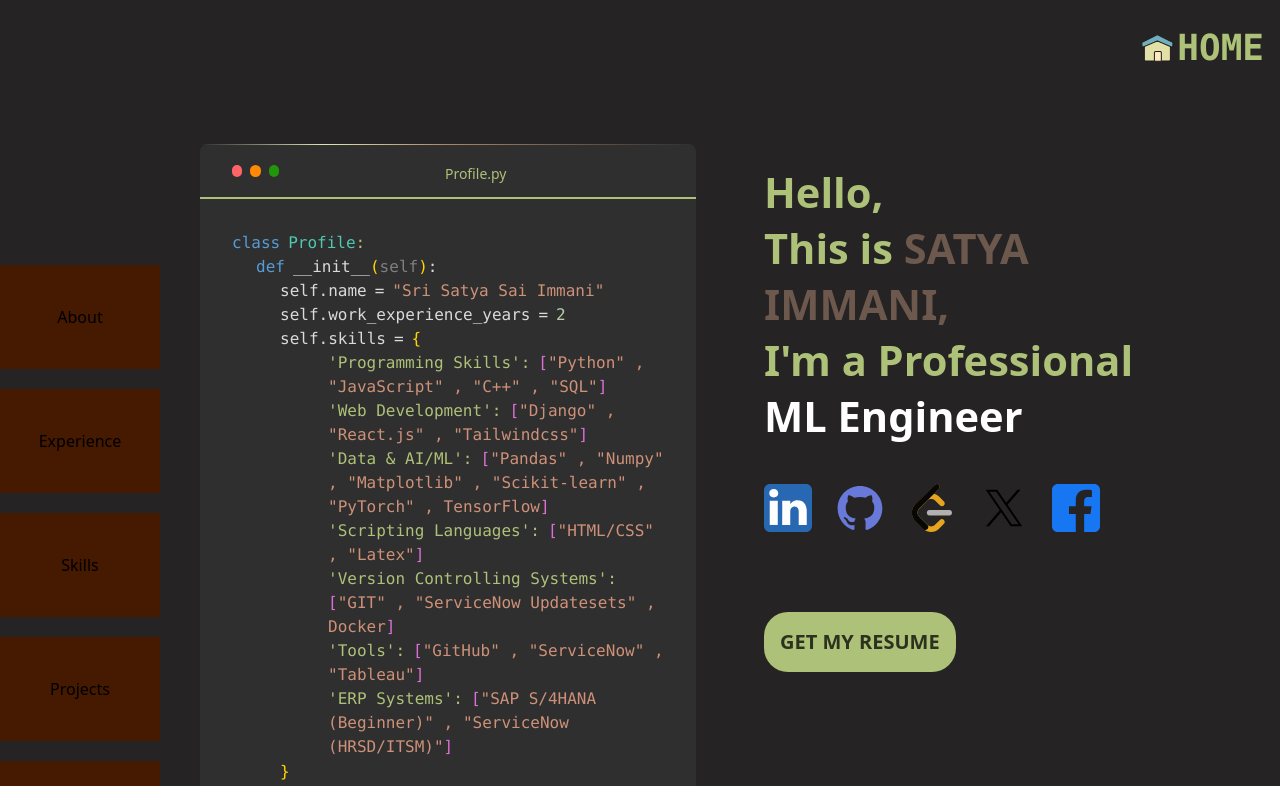
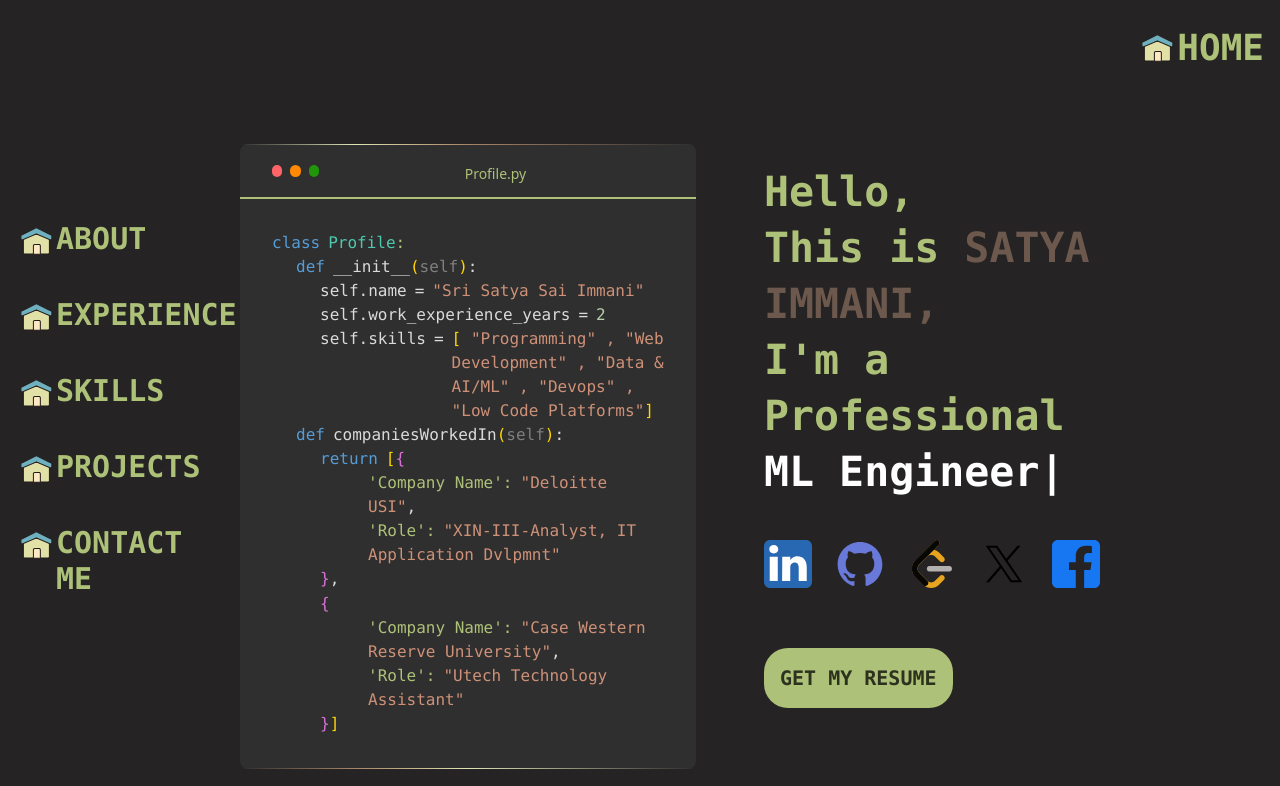
Before and after one commit to Targon-Champ/My-Portfolio, a React (Vite) app in the folder frontend/: page /#/ in a window 1280 px wide. Shown: the top 786 px of the page. Built offline with nearby package versions, Linux system fonts and the light colour scheme.

Commit message:
Updated UI

```diff
--- a/frontend/src/App.jsx
+++ b/frontend/src/App.jsx
@@ -10,7 +10,7 @@ import { HashRouter as Router, Routes, Route } from "react-router-dom";
 const App = () => {
   return (
     <Router>
-      {/* <div className="w-full flex flex-col min-h-screen"> */}
+      <div className="w-full flex flex-col min-h-screen">
         <section className="flex flex-row w-full">
           <section className="w-1/8 min-h-screen">
             <Sidebar></Sidebar>
@@ -22,7 +22,7 @@ const App = () => {
               <Route
                 path="/"
                 element={
-                  <div className="flex-1">
+                  <div className="flex-1 items-center h-screen">
                     <Home />
                   </div>
                 }
@@ -39,8 +39,8 @@ const App = () => {
           </section>
         </section>
 
-        {/* <Footer /> */}
-      {/* </div> */}
+        <Footer />
+      </div>
     </Router>
   );
 };
--- a/frontend/src/components/Sidebar.jsx
+++ b/frontend/src/components/Sidebar.jsx
@@ -1,14 +1,15 @@
 import React from "react";
 import SideButton from "./assets/SideButton";
+import home from './assets/home.svg';
 
 function Sidebar() {
     const sidebuttons = ["About", "Experience", "Skills", "Projects", "Contact Me"];
   return (
     <section className="bg-[#252323] h-full space-y-5 flex flex-col justify-center">
-        <div className="lg:hidden md:hidden"><SideButton content="Home" ></SideButton></div>
+        <div className="lg:hidden md:hidden"><SideButton content={home} text="HOME"/></div>
 
     {sidebuttons.map((item, index)=>(
-        <div id={index}><SideButton content={item}/></div>
+        <div id={index}><SideButton content={home} text={item}/></div>
     ))}
 
     </section>
--- a/frontend/src/components/assets/SideButton.jsx
+++ b/frontend/src/components/assets/SideButton.jsx
@@ -1,10 +1,15 @@
 import React from "react";
 
-function SideButton({ content }) {
+function SideButton({ content, text}) {
   return (
-    <div className="bg-amber-950 w-full p-10 items-center justify-center flex flex-row">
-      {content}
+
+    <div
+      id="HOME"
+      className="flex flex-row px-4 py-2 text-[#ADC178] transition-all duration-300 hover:text-[#6C584C] hover:scale-110 font-bold text-xl lg:text-3xl"
+    >
+      <img src={content} alt="" className="w-10 h-10"/>  <p className="font-mono">{text.toUpperCase()}</p>
     </div>
+
   );
 }
 
--- a/frontend/src/pages/Home.jsx
+++ b/frontend/src/pages/Home.jsx
@@ -28,7 +28,7 @@ const Home = () => {
 
 
   return (
-    <section className="relative flex flex-col items-center justify-between py-4 lg:py-12 px-5 lg:px-10">
+    <section className="mx-10 relative flex flex-col items-center justify-between py-4 lg:py-12 px-5 lg:px-10">
       {showMessage && (
         <div className="fixed inset-0 flex items-center justify-center bg-black bg-opacity-50 z-50">
           <div className="bg-[#F0EAD2] p-6 rounded-lg shadow-xl transform transition-all scale-95 animate-fadeIn">
--- a/frontend/src/pages/assets/Editor.jsx
+++ b/frontend/src/pages/assets/Editor.jsx
@@ -1,56 +1,57 @@
 import React from 'react'
 
 function Editor() {
-    const data = [
-        {
-          skill_type: "'Programming Skills'",
-          skills: [
-            '"Python"',
-            " , ",
-            '"JavaScript"',
-            " , ",
-            '"C++"',
-            " , ",
-            '"SQL"',
-          ],
-        },
-        {
-          skill_type: "'Web Development'",
-          skills: ['"Django"', " , ", '"React.js"', " , ", '"Tailwindcss"'],
-        },
-        {
-          skill_type: "'Data & AI/ML'",
-          skills: [
-            '"Pandas"',
-            " , ",
-            '"Numpy"',
-            " , ",
-            '"Matplotlib"',
-            " , ",
-            '"Scikit-learn"',
-            " , ",
-            '"PyTorch"',
-            ' , ',
-            'TensorFlow'
-          ],
-        },
-        {
-          skill_type: "'Scripting Languages'",
-          skills: ['"HTML/CSS"', ' , ','"Latex"']
-        },
-        {
-          skill_type: "'Version Controlling Systems'",
-          skills: ['"GIT"', " , ", '"ServiceNow Updatesets"', ' , ', "Docker"],
-        },
-        {
-          skill_type: "'Tools'",
-          skills: ['"GitHub"', " , ", '"ServiceNow"', " , ", '"Tableau"'],
-        },
-        {
-          skill_type: "'ERP Systems'",
-          skills: ['"SAP S/4HANA (Beginner)"', " , ", '"ServiceNow (HRSD/ITSM)"'],
-        },
-      ];
+  const skills = ['"Programming"',' , ','"Web Development"', ' , ','"Data & AI/ML"', ' , ','"Devops"', ' , ','"Low Code Platforms"'];
+    // const data = [
+    //     {
+    //       skill_type: "'Programming Skills'",
+    //       skills: [
+    //         '"Python"',
+    //         " , ",
+    //         '"JavaScript"',
+    //         " , ",
+    //         '"C++"',
+    //         " , ",
+    //         '"SQL"'
+    //       ],
+    //     },
+    //     {
+    //       skill_type: "'Web Development'",
+    //       skills: ['"Django"', " , ", '"React.js"', " , ", '"Tailwindcss"'],
+    //     },
+    //     {
+    //       skill_type: "'Data & AI/ML'",
+    //       skills: [
+    //         '"Pandas"',
+    //         " , ",
+    //         '"Numpy"',
+    //         " , ",
+    //         '"Matplotlib"',
+    //         " , ",
+    //         '"Scikit-learn"',
+    //         " , ",
+    //         '"PyTorch"',
+    //         ' , ',
+    //         'TensorFlow'
+    //       ],
+    //     },
+    //     {
+    //       skill_type: "'Scripting Languages'",
+    //       skills: ['"HTML/CSS"', ' , ','"Latex"']
+    //     },
+    //     {
+    //       skill_type: "'Version Controlling Systems'",
+    //       skills: ['"GIT"', " , ", '"ServiceNow Updatesets"', ' , ', "Docker"],
+    //     },
+    //     {
+    //       skill_type: "'Tools'",
+    //       skills: ['"GitHub"', " , ", '"ServiceNow"', " , ", '"Tableau"'],
+    //     },
+    //     {
+    //       skill_type: "'ERP Systems'",
+    //       skills: ['"SAP S/4HANA (Beginner)"', " , ", '"ServiceNow (HRSD/ITSM)"'],
+    //     },
+    //   ];
   return (
     <>
     <div className="flex flex-row">
@@ -101,11 +102,16 @@ function Editor() {
         <div className="flex flex-row ml-6 lg:ml-12">
           <span className="mr-2 text-[#DADADA]">self.skills</span>
           <span className="mr-2 text-[#DADADA]">=</span>
-          <span className="text-[#FFD602]">{"{"}</span>
-        </div>
+          <span className="text-[#FFD602]">{"["}        {skills.map((data, index)=>(
+                        <span className="text-[#CE9178]" id={index}>
+                        {data}
+                      </span>
+        ))}<span className="text-[#FFD602]">{"]"}</span></span>
+
+          </div>
         {/* skills */}
 
-        {data.map((data, index) => (
+        {/* {data.map((data, index) => (
           <div key={index} className="ml-12 lg:ml-24">
             <span className="mr-2" id={index}>
               {data.skill_type}:
@@ -118,8 +124,14 @@ function Editor() {
             ))}
             <span className="text-[#DA70D6]" id={0}>{"]"}</span>
           </div>
-        ))}
-        <span className="text-[#FFD602] ml-6 lg:ml-12">{"}"}</span>
+        ))} */}
+        {/* {skills.map((data, index)=>(
+                        <span className="text-[#CE9178]" id={index}>
+                        {data}
+                      </span>
+        ))} */}
+        {/* <span className="text-[#FFD602] ml-6 lg:ml-12">{"]"}</span> */}
+
 
         {/* Company */}
         <div className="ml-3 lg:ml-6 flex flex-row">
--- a/frontend/src/pages/assets/Intro.jsx
+++ b/frontend/src/pages/assets/Intro.jsx
@@ -28,7 +28,7 @@ function Intro() {
   };
   return (
     <>
-      <h1 className="text-5xl font-bold leading-[3rem] text-[#ADC178] md:font-extrabold lg:text-[2.6rem] lg:leading-[3.5rem]">
+      <h1 className="font-mono text-5xl sm:text-3xl font-bold leading-[3rem] text-[#ADC178] md:font-extrabold lg:text-[2.6rem] lg:leading-[3.5rem]">
         Hello,
         <br />
         This is <span className="text-[#6C584C]">SATYA IMMANI,</span> <br />
@@ -51,7 +51,6 @@ function Intro() {
             repeat={Infinity}
           />
         </span>
-
       </h1>
       <div className="flex flex-row  mt-5 lg:mt-10 space-x-3 lg:space-x-6">
         <div className="rounded-full lg:h-12 lg:w-12 h-6 w-6 transform transition-transform duration-300 hover:scale-125">
@@ -80,12 +79,12 @@ function Intro() {
           </a>
         </div>
       </div>
-      <div className="mt-5 lg:mt-10 flex flex-row space-x-6 lg:space-x-12">
+      <div className="mt-2 lg:mt-5 flex flex-row space-x-6 lg:space-x-12">
         {/* <Link to="contactme">
           <Animated_Button text="CONTACT ME" />
         </Link> */}
+<div className="font-mono"> <Animated_Button text="GET MY RESUME" target={handleDownload} /></div>
 
-        <Animated_Button text="GET MY RESUME" target={handleDownload} />
       </div>
     </>
   );
```
